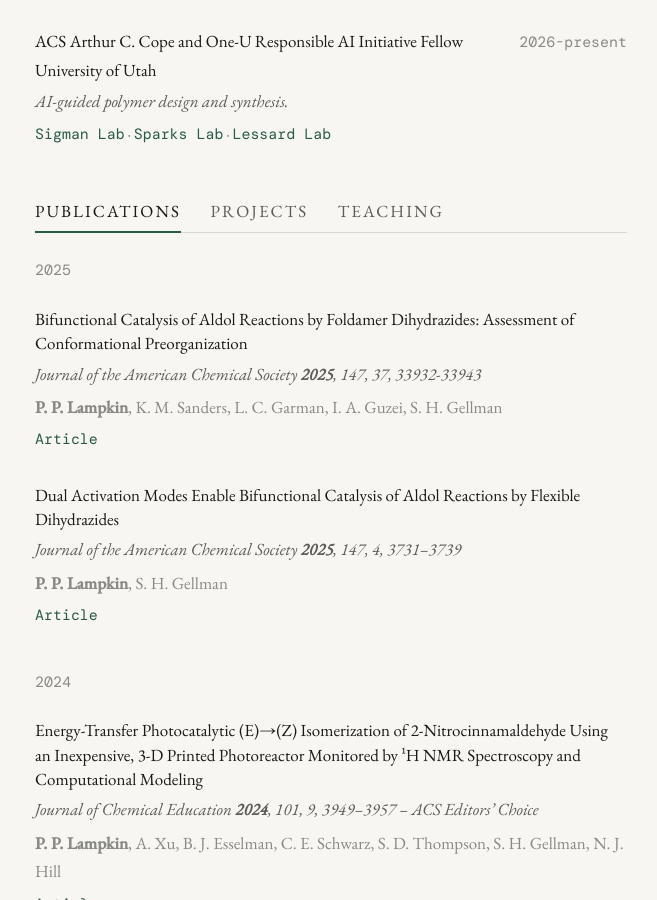
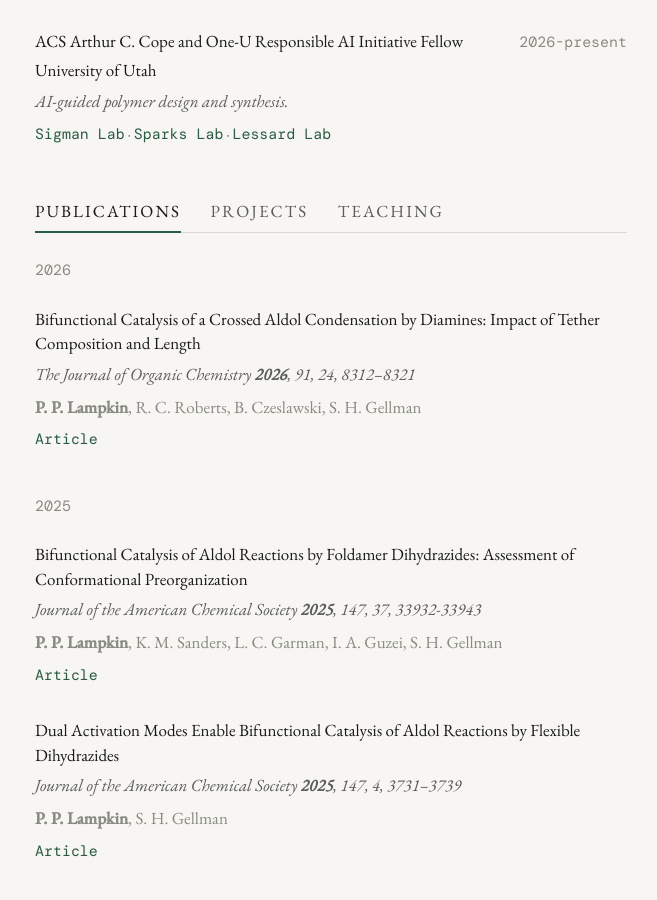
Before and after one commit to plampkin/plampkin.github.io, a Jekyll site: the page built from index.html, in a window 1280 px wide and 900 px high, scrolled down 1327 px. Shown: the whole window, without its empty margins (309-966 px from the left). Built offline with Jekyll 4.4.1, drawn with Linux system fonts in a browser that asks for light colours.

Commit message:
Add 2026 J. Org. Chem. publication on diamine-catalyzed crossed aldol condensation
Co-Authored-By: Claude Opus 5.5 <noreply@anthropic.com>

```diff
--- a/_data/publications.yml
+++ b/_data/publications.yml
@@ -1,6 +1,14 @@
 # Published work, grouped by year (newest first). Your name is wrapped in
 # <strong> so it stands out in each author list. Add a new paper by copying
 # a block and editing the fields.
+
+- year: 2026
+  title: "Bifunctional Catalysis of a Crossed Aldol Condensation by Diamines: Impact of Tether Composition and Length"
+  venue: "The Journal of Organic Chemistry <strong>2026</strong>, 91, 24, 8312–8321"
+  authors: "<strong>P. P. Lampkin</strong>, R. C. Roberts, B. Czeslawski, S. H. Gellman"
+  links:
+    - label: Article
+      url: "https://doi.org/10.1021/acs.joc.6c00659"
 
 - year: 2025
   title: "Bifunctional Catalysis of Aldol Reactions by Foldamer Dihydrazides: Assessment of Conformational Preorganization"
```
